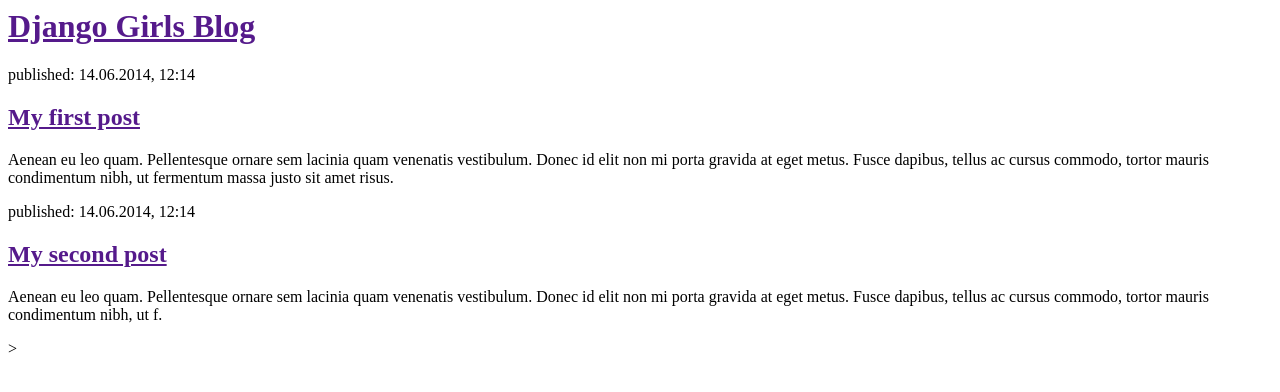
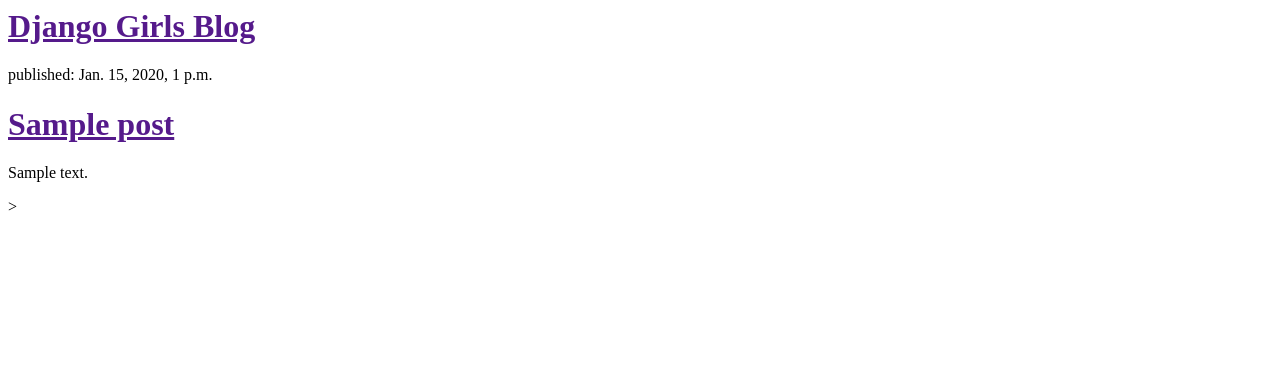
Before and after one commit to elfela/my-first-blog, a Django app: page / in a window 1280 px wide. Shown: the top 392 px of the page. Run offline with Django 3.2, Linux system fonts and the light colour scheme; tables that the repository leaves empty hold one stand-in row (values such as "Sample post").

Commit message:
postlari ekleme

```diff
--- a/blog/templates/blog/post_list.html
+++ b/blog/templates/blog/post_list.html
@@ -7,17 +7,13 @@
         <div>
             <h1><a href="">Django Girls Blog</a></h1>
         </div>
-
+{% for post in posts %}
+    <div>
+        <p>published: {{ post.published_date }}</p>
+        <h1><a href="">{{ post.title }}</a></h1>
+        <p>{{ post.text|linebreaksbr }}</p>
+    </div>
+{% endfor %}
         <div>
-            <p>published: 14.06.2014, 12:14</p>
-            <h2><a href="">My first post</a></h2>
-            <p>Aenean eu leo quam. Pellentesque ornare sem lacinia quam venenatis vestibulum. Donec id elit non mi porta gravida at eget metus. Fusce dapibus, tellus ac cursus commodo, tortor mauris condimentum nibh, ut fermentum massa justo sit amet risus.</p>
-        </div>
-
-        <div>
-            <p>published: 14.06.2014, 12:14</p>
-            <h2><a href="">My second post</a></h2>
-            <p>Aenean eu leo quam. Pellentesque ornare sem lacinia quam venenatis vestibulum. Donec id elit non mi porta gravida at eget metus. Fusce dapibus, tellus ac cursus commodo, tortor mauris condimentum nibh, ut f.</p>
-        </div>
     </body>
 </html>>
--- a/blog/views.py
+++ b/blog/views.py
@@ -1,7 +1,10 @@
 from django.shortcuts import render
+from .models import Post
+from django.utils import timezone
 
 def post_list(request):
-    return render(request, 'blog/post_list.html', {})
+    posts = Post.objects.order_by('published_date')
+    return render(request, 'blog/post_list.html', {'posts':posts})
 
 
 # Create your views here.
```
